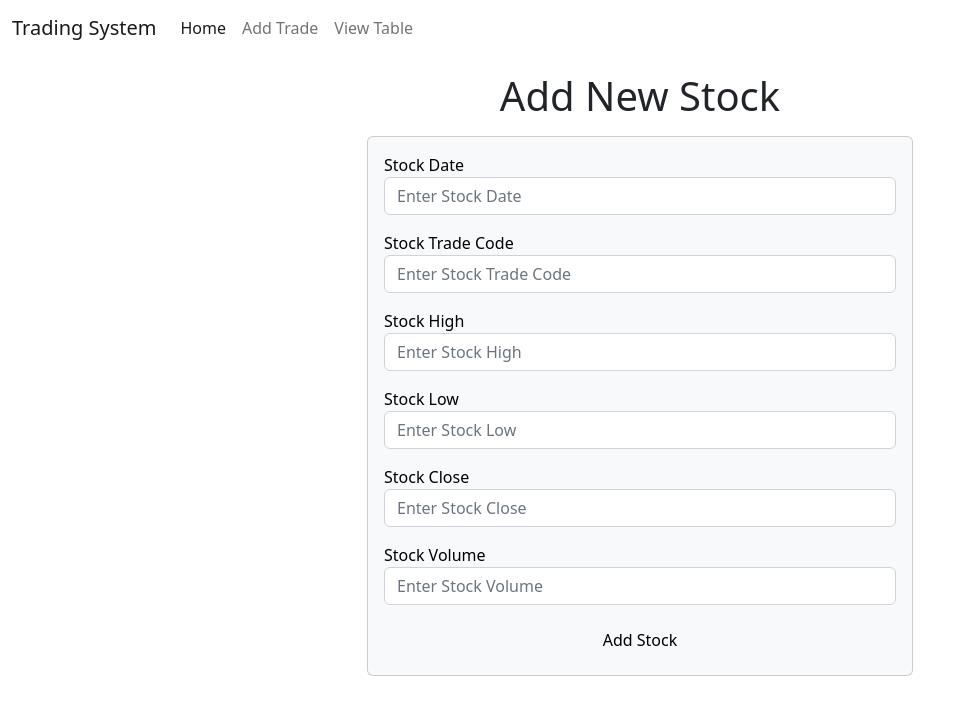
After one commit to ridwanmonjur/django-crud-visualization, a Django app: page /add in a window 1280 px wide. The commit adds this page. Shown: the top 715 px of the page, without its empty margins (0-964 px from the left). Run offline with Django 3.2, Linux system fonts and the light colour scheme; parts of the project's set-up code (start-up, migrations or seed data) failed here and were passed over.

Commit message:
finished the non-database views

```diff
--- /dev/null
+++ b/trade/templates/trade/add.html
@@ -0,0 +1,97 @@
+<!doctype html>
+<html lang="en">
+<head>
+    <meta charset="utf-8">
+    <meta name="viewport" content="width=device-width, initial-scale=1">
+    <title>Add Stock</title>
+    <link href="https://cdn.jsdelivr.net/npm/bootstrap@5.2.2/dist/css/bootstrap.min.css" rel="stylesheet"
+          integrity="sha384-Zenh87qX5JnK2Jl0vWa8Ck2rdkQ2Bzep5IDxbcnCeuOxjzrPF/et3URy9Bv1WTRi" crossorigin="anonymous">
+</head>
+<body>
+{% include 'trade/navbar.html' %}
+<h1 class="text-center my-3">Add New Stock</h1>
+
+<div class="container">
+    <div class="row">
+        <div class="col-md-6 offset-md-3">
+            <div class="card bg-light text-black">
+                <div class="card-body">
+                    <form action="/add" method="POST">
+                        {% csrf_token %}
+                        <div class="mb-3">
+                            <label for="date">Stock Date</label>
+                            <input
+                                    id="date"
+                                    type="text"
+                                    class="form-control"
+                                    placeholder="Enter Stock Date"
+                                    name="date"
+                            />
+                        </div>
+                        <div class="mb-3">
+                            <label for="trade_code">Stock Trade Code</label>
+                            <input
+                                    id="trade_code"
+                                    type="text"
+                                    class="form-control"
+                                    placeholder="Enter Stock Trade Code"
+                                    name="trade_code"
+                            />
+                        </div>
+                        <div class="mb-3">
+                            <label for="high">Stock High</label>
+                            <input
+                                    id="high"
+                                    type="text"
+                                    class="form-control"
+                                    placeholder="Enter Stock High"
+                                    name="high"
+                            />
+                        </div>
+                        <div class="mb-3">
+                            <label for="low">Stock Low</label>
+                            <input
+                                    id="low"
+                                    type="text"
+                                    class="form-control"
+                                    placeholder="Enter Stock Low"
+                                    name="low"
+                            />
+                        </div>
+                        <div class="mb-3">
+                            <label for="close">Stock Close</label>
+                            <input
+                                    id="close"
+                                    type="text"
+                                    class="form-control"
+                                    placeholder="Enter Stock Close"
+                                    name="close"
+                            />
+                        </div>
+                        <div class="mb-3">
+                            <label for="volume">Stock Volume</label>
+                            <input
+                                    id="volume"
+                                    type="text"
+                                    class="form-control"
+                                    placeholder="Enter Stock Volume"
+                                    name="volume"
+                            />
+                        </div>
+                        <div class="container text-center">
+                            <button class="btn btn-light">
+                                Add Stock
+                            </button>
+                        </div>
+                    </form>
+                </div>
+            </div>
+        </div>
+    </div>
+</div>
+
+<script src="https://cdn.jsdelivr.net/npm/bootstrap@5.2.2/dist/js/bootstrap.bundle.min.js"
+        integrity="sha384-OERcA2EqjJCMA+/3y+gxIOqMEjwtxJY7qPCqsdltbNJuaOe923+mo//f6V8Qbsw3"
+        crossorigin="anonymous"></script>
+</body>
+</html>
--- a/trade/urls.py
+++ b/trade/urls.py
@@ -4,4 +4,8 @@ from . import views
 
 urlpatterns = [
     path("", views.index, name="index"),
+    path("delete/<int:index_delete>", views.delete, name="delete"),
+    path("add", views.add),
+    path("update/<int:index_update>", views.update),
+    path("do-update/<int:index_update>", views.do_update),
 ]
--- a/trade/views.py
+++ b/trade/views.py
@@ -1,11 +1,60 @@
 from django.http import HttpResponse
-from django.shortcuts import render
+from django.shortcuts import render, redirect
 import json
 
 with open('./stock_market_data.json', 'r') as file:
-    trades = json.load(file)
+    stocks = json.load(file)
+stocksPaginated = stocks[0:20]
 
 
 # Create your views here.
 def index(request):
-    return render(request, "trade/index.html", {'trades': trades})
+    print(stocksPaginated[0])
+    return render(request, "trade/index.html", {'stocks': stocksPaginated})
+
+
+def delete(request, index_delete):
+    del stocksPaginated[index_delete]
+    return redirect("/")
+
+
+def add(request):
+    if request.method == "POST":
+        date = request.POST.get("date")
+        high = request.POST.get("high")
+        low = request.POST.get("low")
+        trade_code = request.POST.get("trade_code")
+        open = request.POST.get("open")
+        close = request.POST.get("close")
+        volume = request.POST.get("volume")
+        stocksPaginated.append(
+            {'date': date, 'high': high, 'low': low, 'trade_code': trade_code, 'open': open,
+             'close': close, 'volume': volume})
+        # stocks.append({'date': date, 'high': high, 'low': low, 'trade_code': trade_code, 'open': open,
+        #                                          'close': close, 'volume': volume})
+        return redirect("/")
+    return render(request, "trade/add.html", {})
+
+
+def update(request, index_update):
+    stock = stocks[index_update]
+    return render(request, "trade/update.html", {
+        'stock': stock, 'stockIndex': index_update
+    })
+
+
+def do_update(request, index_update):
+    if request.method == "POST":
+        date = request.POST.get("date")
+        high = request.POST.get("high")
+        low = request.POST.get("low")
+        trade_code = request.POST.get("trade_code")
+        open = request.POST.get("open")
+        close = request.POST.get("close")
+        volume = request.POST.get("volume")
+        stocksPaginated[index_update] = {'date': date, 'high': high, 'low': low, 'trade_code': trade_code, 'open': open,
+                                         'close': close, 'volume': volume}
+        print(stocksPaginated[index_update])
+        stocks[index_update] = {'date': date, 'high': high, 'low': low, 'trade_code': trade_code, 'open': open,
+                                'close': close, 'volume': volume}
+    return redirect("/")
```
Also changed, not shown: trade/templates/trade/index.html (+12 -12 lines), trade/templates/trade/update.html (added, +107 -0 lines).
